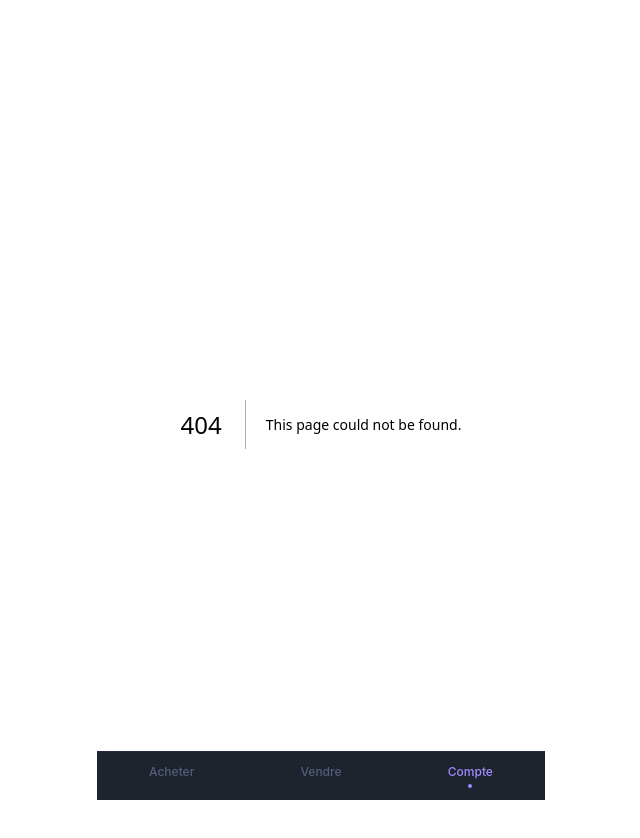
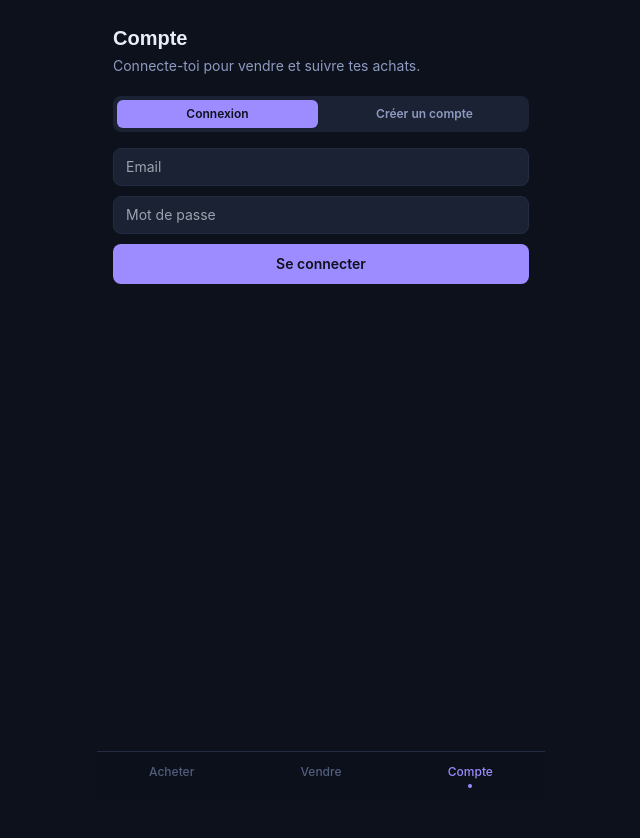
Before and after one commit to pixilix300-sudo/univa-site, a Next.js app: page /compte in a window 1280 px wide. Before the commit this address had no page. Shown: the top 838 px of the page, without its empty margins (319-959 px from the left). After the commit the page ends 800 px from the top, so only its background shows below. Built offline with nearby package versions, Linux system fonts and the light colour scheme; no server answers.

Commit message:
Add ComptePage component for user authentication

```diff
--- /dev/null
+++ b/app/compte/page.js
@@ -0,0 +1,125 @@
+"use client";
+
+import { useEffect, useState } from "react";
+import { supabase } from "../../lib/supabase";
+
+export default function ComptePage() {
+  const [user, setUser] = useState(null);
+  const [loading, setLoading] = useState(true);
+  const [mode, setMode] = useState("login"); // "login" | "signup"
+  const [name, setName] = useState("");
+  const [email, setEmail] = useState("");
+  const [password, setPassword] = useState("");
+  const [message, setMessage] = useState(null);
+
+  useEffect(() => {
+    supabase.auth.getUser().then(({ data }) => {
+      setUser(data.user || null);
+      setLoading(false);
+    });
+    const { data: listener } = supabase.auth.onAuthStateChange((_event, session) => {
+      setUser(session?.user || null);
+    });
+    return () => listener.subscription.unsubscribe();
+  }, []);
+
+  const submit = async (e) => {
+    e.preventDefault();
+    setMessage(null);
+    if (mode === "signup") {
+      const { error } = await supabase.auth.signUp({
+        email,
+        password,
+        options: { data: { name } },
+      });
+      if (error) setMessage(error.message);
+      else setMessage("Compte créé. Vérifie ta boîte mail si une confirmation est demandée, puis connecte-toi.");
+    } else {
+      const { error } = await supabase.auth.signInWithPassword({ email, password });
+      if (error) setMessage(error.message);
+    }
+  };
+
+  const logout = async () => {
+    await supabase.auth.signOut();
+  };
+
+  if (loading) return <p className="text-sm text-inkFaint">Chargement…</p>;
+
+  if (user) {
+    return (
+      <div>
+        <h1 className="font-display text-xl font-bold mb-1">Compte</h1>
+        <p className="text-sm text-inkSoft mb-5">Votre profil, vos achats, vos ventes.</p>
+
+        <div className="rounded-xl p-4 mb-4 bg-surface border border-line">
+          <p className="text-sm font-semibold">{user.email}</p>
+          <p className="text-xs text-inkFaint mt-1">Connecté</p>
+        </div>
+
+        <button
+          onClick={logout}
+          className="w-full rounded-lg py-2.5 text-sm font-semibold border border-line text-inkSoft"
+        >
+          Se déconnecter
+        </button>
+      </div>
+    );
+  }
+
+  return (
+    <div>
+      <h1 className="font-display text-xl font-bold mb-1">Compte</h1>
+      <p className="text-sm text-inkSoft mb-5">Connecte-toi pour vendre et suivre tes achats.</p>
+
+      <div className="flex gap-1.5 rounded-lg p-1 mb-4 bg-surfaceRaised">
+        {[
+          { id: "login", label: "Connexion" },
+          { id: "signup", label: "Créer un compte" },
+        ].map((t) => (
+          <button
+            key={t.id}
+            onClick={() => setMode(t.id)}
+            className="flex-1 rounded-md px-2.5 py-1.5 text-xs font-semibold"
+            style={{
+              backgroundColor: mode === t.id ? "#9C8CFF" : "transparent",
+              color: mode === t.id ? "#0D111C" : "#8E9AC0",
+            }}
+          >
+            {t.label}
+          </button>
+        ))}
+      </div>
+
+      <form onSubmit={submit} className="flex flex-col gap-2.5">
+        {mode === "signup" && (
+          <input
+            value={name}
+            onChange={(e) => setName(e.target.value)}
+            placeholder="Nom"
+            className="rounded-lg px-3 py-2 text-sm bg-surfaceRaised border border-line outline-none"
+          />
+        )}
+        <input
+          value={email}
+          onChange={(e) => setEmail(e.target.value)}
+          type="email"
+          placeholder="Email"
+          className="rounded-lg px-3 py-2 text-sm bg-surfaceRaised border border-line outline-none"
+        />
+        <input
+          value={password}
+          onChange={(e) => setPassword(e.target.value)}
+          type="password"
+          placeholder="Mot de passe"
+          className="rounded-lg px-3 py-2 text-sm bg-surfaceRaised border border-line outline-none"
+        />
+        <button type="submit" className="rounded-lg py-2.5 text-sm font-semibold" style={{ backgroundColor: "#9C8CFF", color: "#0D111C" }}>
+          {mode === "signup" ? "Créer mon compte" : "Se connecter"}
+        </button>
+      </form>
+
+      {message && <p className="text-xs text-inkFaint mt-3">{message}</p>}
+    </div>
+  );
+}
```
